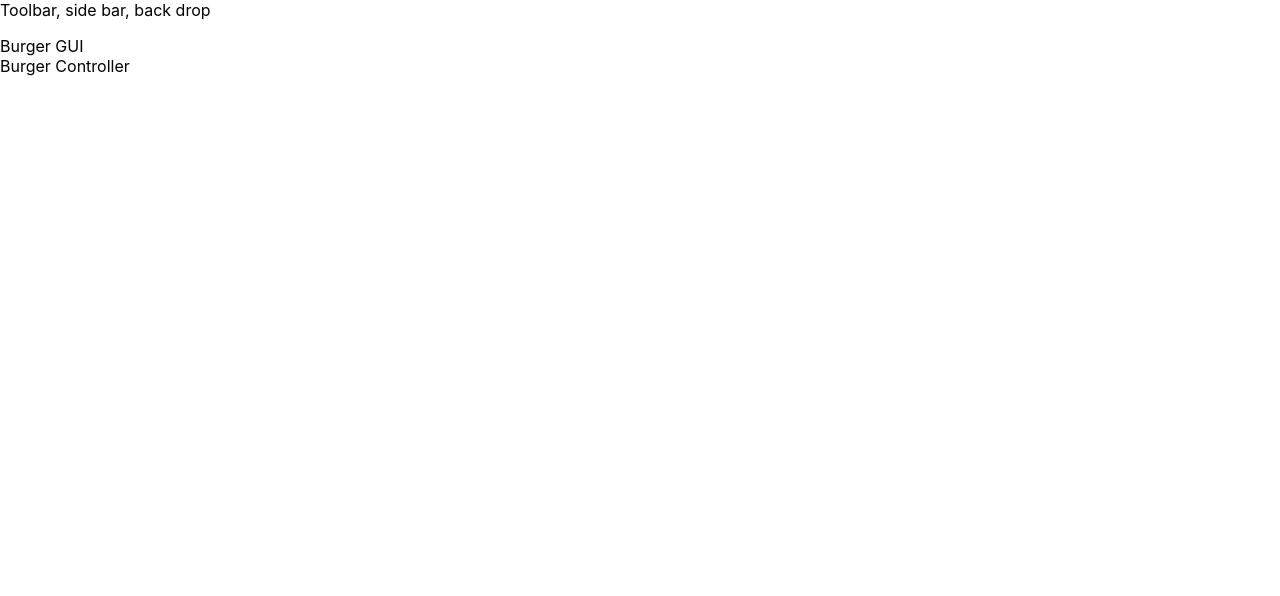
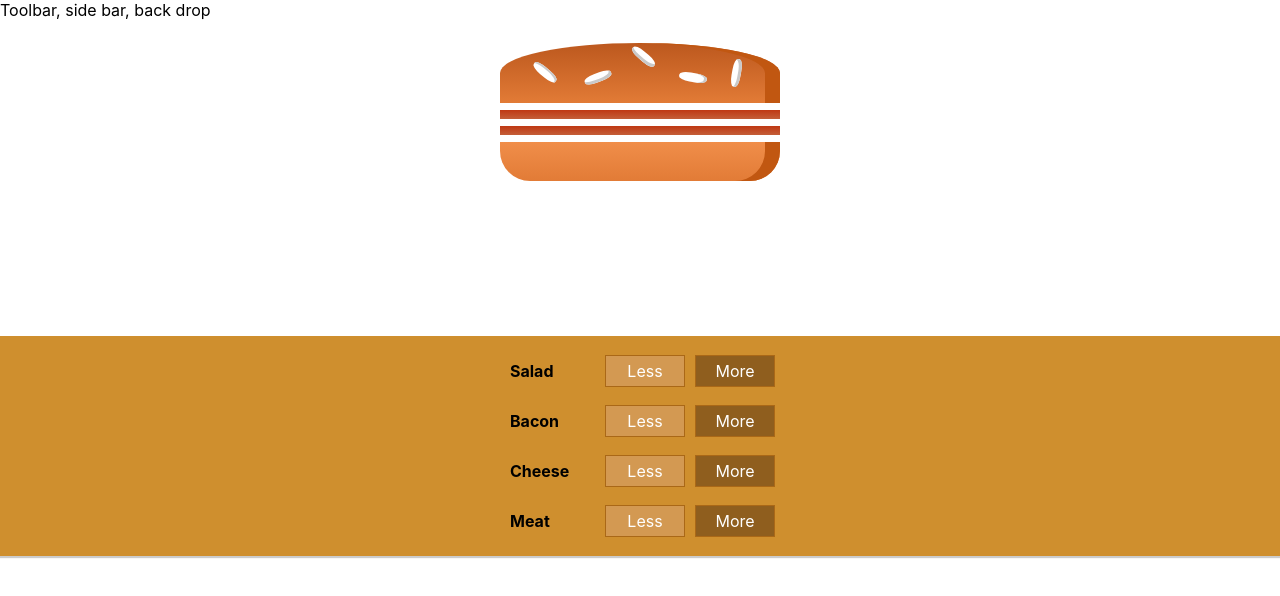
Before and after one commit to nakulBageja/make-my-burger-app, a React app: page / in a window 1280 px wide. Shown: the top 596 px of the page. Built offline with nearby package versions, Linux system fonts and the light colour scheme.

Commit message:
Making of burger controller and burger UI

```diff
--- a/src/components/Burger/Burger.js
+++ b/src/components/Burger/Burger.js
@@ -0,0 +1,28 @@
+import React from "react";
+import styles from "./Burger.module.css";
+import BurgerIngredient from "./BurgerIngredient/BurgerIngredient";
+
+export const Burger = (props) => {
+  //logic to convert the object of ingredients into array then into jsx
+  //we will use "reduce" to transform this 2D array into 1D
+  let transformedIngredients = Object.keys(props.ingredients)
+    .map((igKey) => {
+      return [...Array(props.ingredients[igKey])].map((_, i) => {
+        return <BurgerIngredient key={igKey + i} type={igKey} />;
+      });
+    })
+    .reduce((arr, el) => {
+      return arr.concat(el);
+    }, []);
+
+  if (transformedIngredients.length === 0) {
+    transformedIngredients = <p>Please start adding your ingredients</p>;
+  }
+  return (
+    <div className={styles.Burger}>
+      <BurgerIngredient type="bread-top" />
+      {transformedIngredients}
+      <BurgerIngredient type="bread-bottom" />
+    </div>
+  );
+};
--- /dev/null
+++ b/src/components/Burger/Burger.module.css
@@ -0,0 +1,30 @@
+/* We always style with mobile display first */
+
+.Burger {
+  width: 100%;
+  margin: auto;
+  height: 250px;
+  overflow: scroll;
+  text-align: center;
+  font-weight: bold;
+  font-size: 1.2rem;
+}
+
+@media (min-width: 1000px) and (min-height: 700px) {
+  .Burger {
+    width: 700px;
+    height: 600px;
+  }
+}
+@media (min-width: 500px) and (min-height: 401px) {
+  .Burger {
+    width: 450px;
+    height: 400px;
+  }
+}
+@media (min-width: 500px) and (min-height: 400px) {
+  .Burger {
+    width: 350px;
+    height: 300px;
+  }
+}
--- a/src/components/Burger/BurgerIngredient/BurgerIngredient.js
+++ b/src/components/Burger/BurgerIngredient/BurgerIngredient.js
@@ -1,12 +1,11 @@
 //this function returns jsx for the ingredient selected by user
 
 import React from "react";
-import classes from "./burgerIngredient.module.css";
+import classes from "./BurgerIngredient.module.css";
 import propTypes from "prop-types";
 
 const burgerIngredient = (props) => {
   let ingredient = null;
-
   switch (props.type) {
     case "bread-bottom":
       ingredient = <div className={classes.BreadBottom}></div>;
@@ -14,8 +13,8 @@
     case "bread-top":
       ingredient = (
         <div className={classes.BreadTop}>
-          <div className={classes.Seeds1}></div>;
-          <div className={classes.Seeds2}></div>;
+          <div className={classes.Seeds1}></div>
+          <div className={classes.Seeds2}></div>
         </div>
       );
       break;
@@ -38,7 +37,7 @@
 };
 
 burgerIngredient.propTypes = {
-  types: propTypes.string.isRequired,
+  type: propTypes.string.isRequired,
 };
 
 export default burgerIngredient;
--- /dev/null
+++ b/src/components/BurgerController/BurgerControl/BurgerControl.js
@@ -0,0 +1,13 @@
+//This is a re-usable component for the burger controller
+
+import React from "react";
+import styles from "./BurgerControl.module.css";
+export const BurgerControl = (props) => {
+  return (
+    <div className={styles.BuildControl}>
+      <div className={styles.Label}>{props.label}</div>
+      <button className={styles.Less}>Less</button>
+      <button className={styles.More}>More</button>
+    </div>
+  );
+};
--- /dev/null
+++ b/src/components/BurgerController/BurgerControl/BurgerControl.module.css
@@ -0,0 +1,58 @@
+.BuildControl {
+  display: flex;
+  justify-content: space-between;
+  align-items: center;
+  margin: 5px 0;
+}
+
+.BuildControl button {
+  display: block;
+  font: inherit;
+  padding: 5px;
+  margin: 0 5px;
+  width: 80px;
+  border: 1px solid #aa6817;
+  cursor: pointer;
+  outline: none;
+}
+
+.BuildControl button:disabled {
+  background-color: #ac9980;
+  border: 1px solid #7e7365;
+  color: #ccc;
+  cursor: default;
+}
+
+.BuildControl button:hover:disabled {
+  background-color: #ac9980;
+  color: #ccc;
+  cursor: not-allowed;
+}
+
+.Label {
+  padding: 10px;
+  font-weight: bold;
+  width: 80px;
+}
+
+.BuildControl .Less {
+  background-color: #d39952;
+  color: white;
+}
+
+.BuildControl .More {
+  background-color: #8f5e1e;
+  color: white;
+}
+
+.BuildControl .Less:hover,
+.BuildControl .Less:active {
+  background-color: #daa972;
+  color: white;
+}
+
+.BuildControl .More:hover,
+.BuildControl .More:active {
+  background-color: #99703f;
+  color: white;
+}
--- /dev/null
+++ b/src/components/BurgerController/BurgerControlsPanel/BurgerControlsPanel.js
@@ -0,0 +1,19 @@
+import React from "react";
+import styles from "./BurgerControlsPanel.module.css";
+import { BurgerControl } from "../BurgerControl/BurgerControl";
+const controls = [
+  { label: "Salad", type: "salad" },
+  { label: "Bacon", type: "bacon" },
+  { label: "Cheese", type: "cheese" },
+  { label: "Meat", type: "meat" },
+];
+
+export const BurgerControlsPanel = (props) => {
+  return (
+    <div className={styles.BuildControls}>
+      {controls.map((ctrl) => (
+        <BurgerControl key={ctrl.label} label={ctrl.label} />
+      ))}
+    </div>
+  );
+};
--- /dev/null
+++ b/src/components/BurgerController/BurgerControlsPanel/BurgerControlsPanel.module.css
@@ -0,0 +1,10 @@
+.BuildControls {
+  width: 100%;
+  background-color: #cf8f2e;
+  display: flex;
+  flex-flow: column;
+  align-items: center;
+  box-shadow: 0 2px 1px #ccc;
+  margin: auto;
+  padding: 10px 0;
+}
--- a/src/components/Layout/Layout.js
+++ b/src/components/Layout/Layout.js
@@ -1,3 +1,5 @@
+// Layout component
+
 import React from "react";
 import Auxillary from "../../hoc/Auxillary";
 import LayoutStyles from "./Layout.module.css";
--- a/src/containers/BurgerBuilder/BurgerBuilder.js
+++ b/src/containers/BurgerBuilder/BurgerBuilder.js
@@ -1,12 +1,24 @@
+// This container controls the state of the burger ingredients and GUI
+
 import React, { Component } from "react";
+import { Burger } from "../../components/Burger/Burger";
+import { BurgerControlsPanel } from "../../components/BurgerController/BurgerControlsPanel/BurgerControlsPanel";
 import Auxillary from "../../hoc/Auxillary";
 
 class BurgerBuilder extends Component {
+  state = {
+    ingredients: {
+      meat: 0,
+      cheese: 0,
+      salad: 0,
+      bacon: 2,
+    },
+  };
   render() {
     return (
       <Auxillary>
-        <div>Burger GUI</div>
-        <div>Burger Controller</div>
+        <Burger ingredients={this.state.ingredients} />
+        <BurgerControlsPanel />
       </Auxillary>
     );
   }
```
Also changed, not shown: 2 other files (tests, documents, lock files or other folders).
